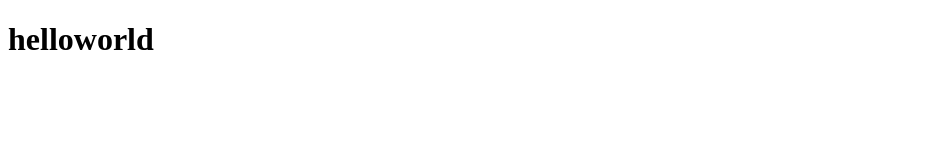
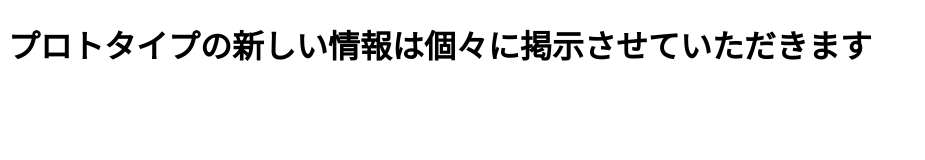
Before and after one commit to AwaOdori/WebLog, a plain HTML site: page index.html in a window 1280 px wide. Shown: the whole page, without its empty margins (0-925 px from the left). Drawn offline with Linux system fonts and the light colour scheme.

Commit message:
Update index.html

```diff
--- a/index.html
+++ b/index.html
@@ -1,9 +1,9 @@
 <!DOCTYPE html>
 <html>
 <head>
-<title>AwaOdori WebLog</title>
+<title>Info</title>
 </head>
 <body>
-  <h1>helloworld<h1>
+  <h1>プロトタイプの新しい情報は個々に掲示させていただきます<h1>
 </body>
 </html>
```
